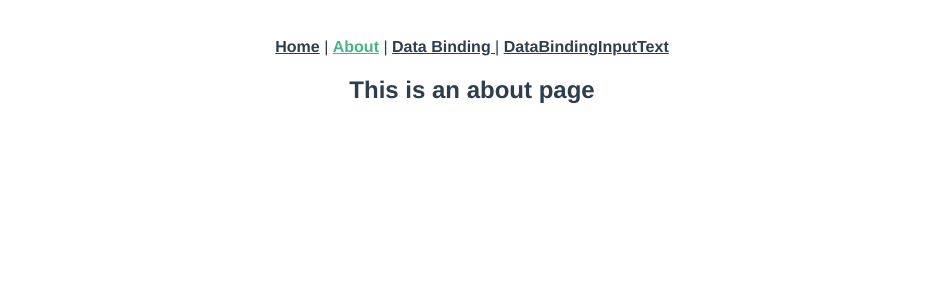
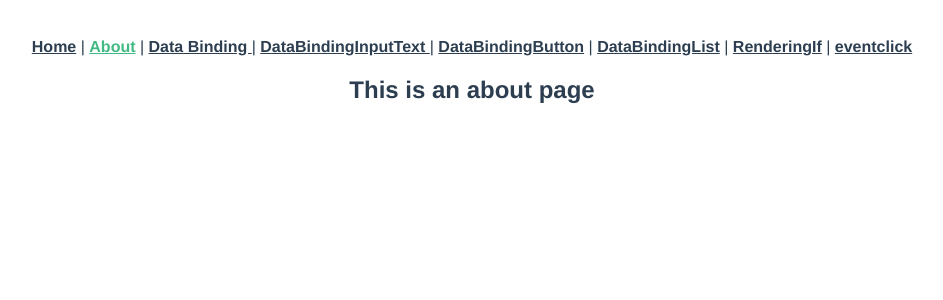
Before and after one commit to clouari/hagun_node.js_vue, a Vue app in the folder vue-project-manually/: page /about in a window 1280 px wide. Shown: the top 300 px of the page, without its empty margins (168-1111 px from the left). Built offline with nearby package versions, Linux system fonts and the light colour scheme.

Commit message:
router link 추가

```diff
--- a/vue-project-manually/src/App.vue
+++ b/vue-project-manually/src/App.vue
@@ -3,7 +3,11 @@
     <router-link to="/">Home</router-link> |
     <router-link to="/about">About</router-link> |
     <router-link to="/databinding">Data Binding </router-link> |
-    <router-link to="/databindinginputtext"> DataBindingInputText </router-link>
+    <router-link to="/databindinginputtext"> DataBindingInputText </router-link> |
+    <router-link to="/databindingbutton"> DataBindingButton</router-link> |
+    <router-link to="/databindinglist"> DataBindingList</router-link> |
+    <router-link to="/renderingif"> RenderingIf</router-link> |
+    <router-link to="/eventclick"> eventclick</router-link>
     <router-view/>
   </nav>
 
```
